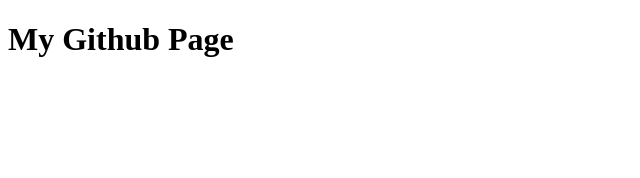
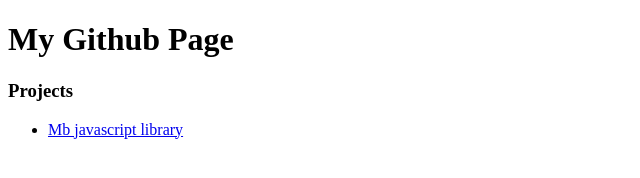
Before and after one commit to mbroersen/mbroersen.github.io, a plain HTML site: page index.html in a window 1280 px wide. Shown: the whole page, without its empty margins (0-640 px from the left). Drawn offline with Linux system fonts and the light colour scheme.

Commit message:
add project list

```diff
--- a/index.html
+++ b/index.html
@@ -6,5 +6,11 @@
 </head>
 <body>
     <h1>My Github Page</h1>
+
+    <h3>Projects</h3>
+
+    <ul>
+        <li><a href="/Mbjs">Mb javascript library</a></li>
+    </ul>
 </body>
 </html>
```
